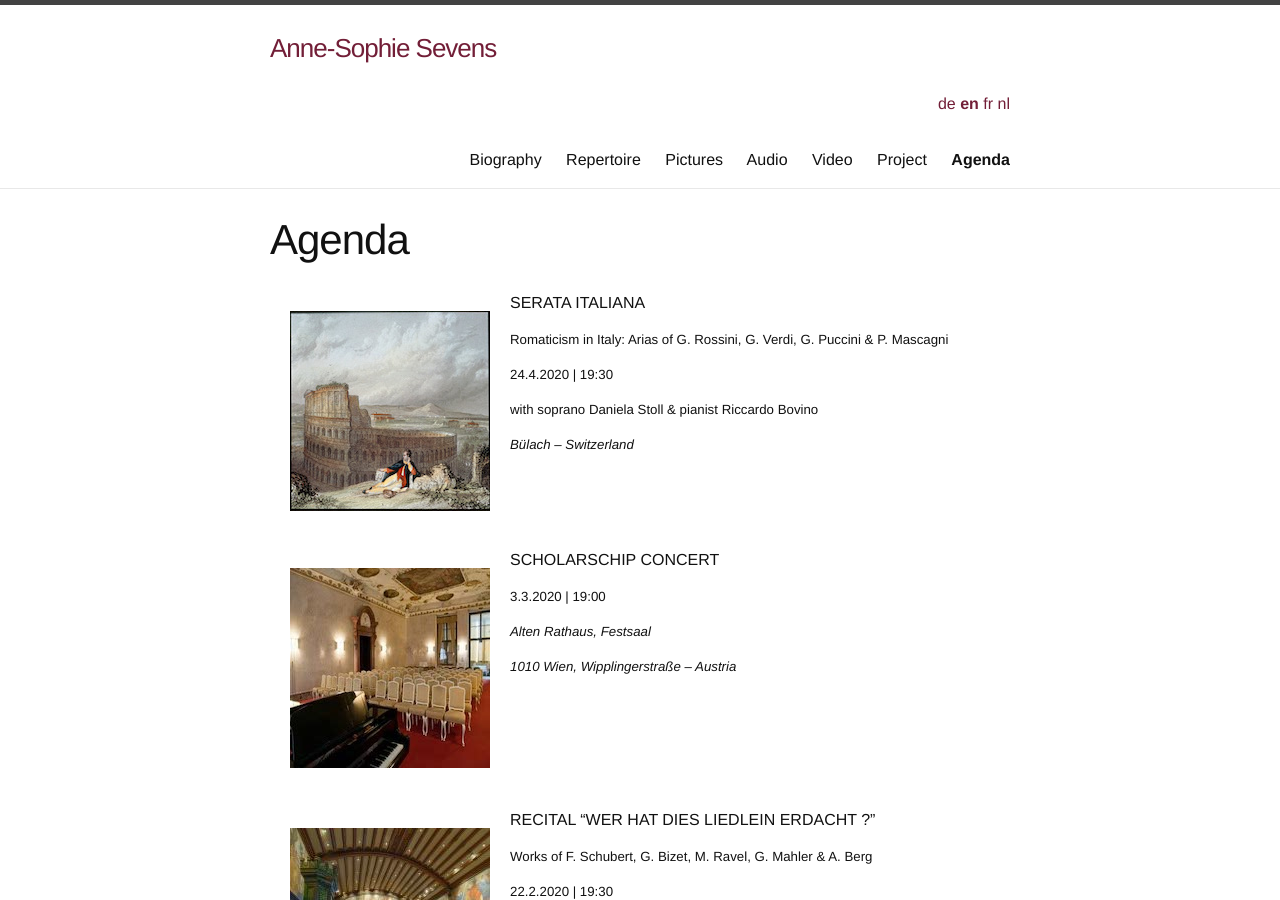
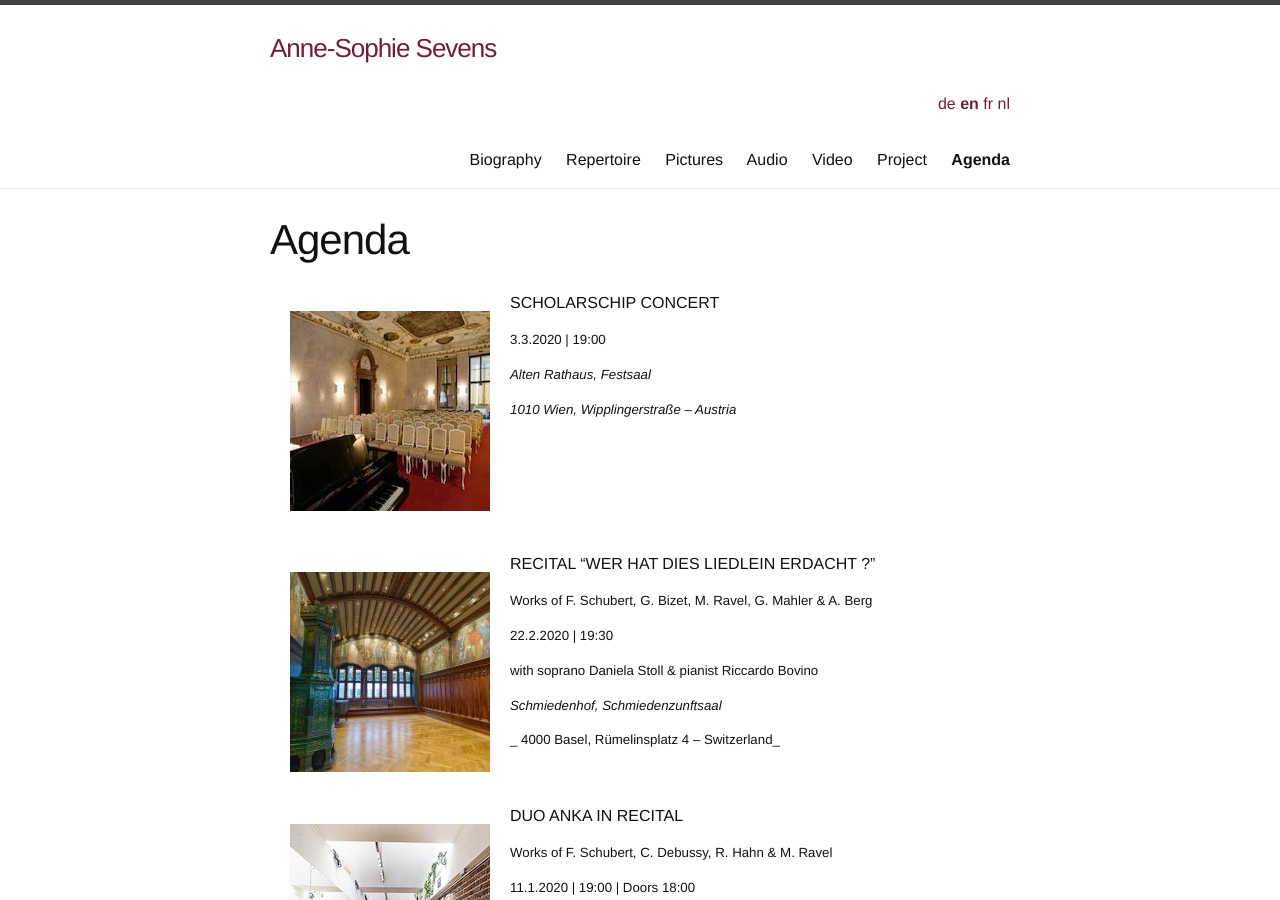
Before and after one commit to annesophie-sevens/annesophie-sevens.github.io, a Jekyll site: the page built from agenda-en.md, in a window 1280 px wide and 900 px high. Built offline with Jekyll 4.4.1, drawn with Linux system fonts in a browser that asks for light colours; nearby versions of some CDN libraries.

Commit message:
Update agenda-en.md

```diff
--- a/agenda-en.md
+++ b/agenda-en.md
@@ -5,22 +5,6 @@ menuorder: 60
 ref: agenda
 lang: en
 ---
-<img style="float: left; padding: 20px" src="/assets/rom.jpg">
-
-SERATA ITALIANA
-
-##### Romaticism in Italy: Arias of G. Rossini, G. Verdi, G. Puccini & P. Mascagni
-
-##### 24.4.2020 | 19:30
-
-##### with soprano Daniela Stoll & pianist Riccardo Bovino
-
-##### _Bülach – Switzerland_
-
-&nbsp;
-
-&nbsp;
-
 <img style="float: left; padding: 20px" src="/assets/Rathaus.jpg">
 
 SCHOLARSCHIP CONCERT
```
